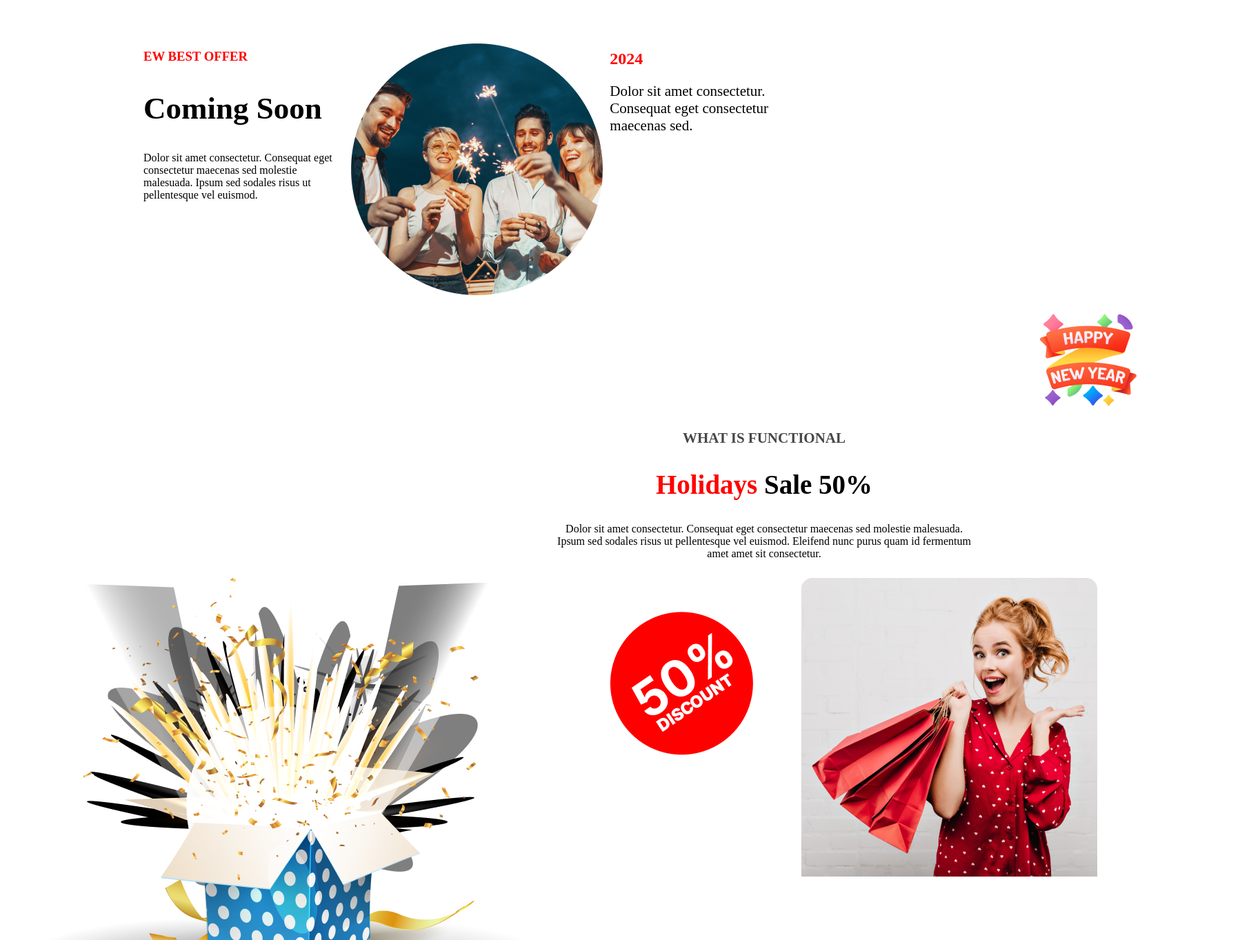
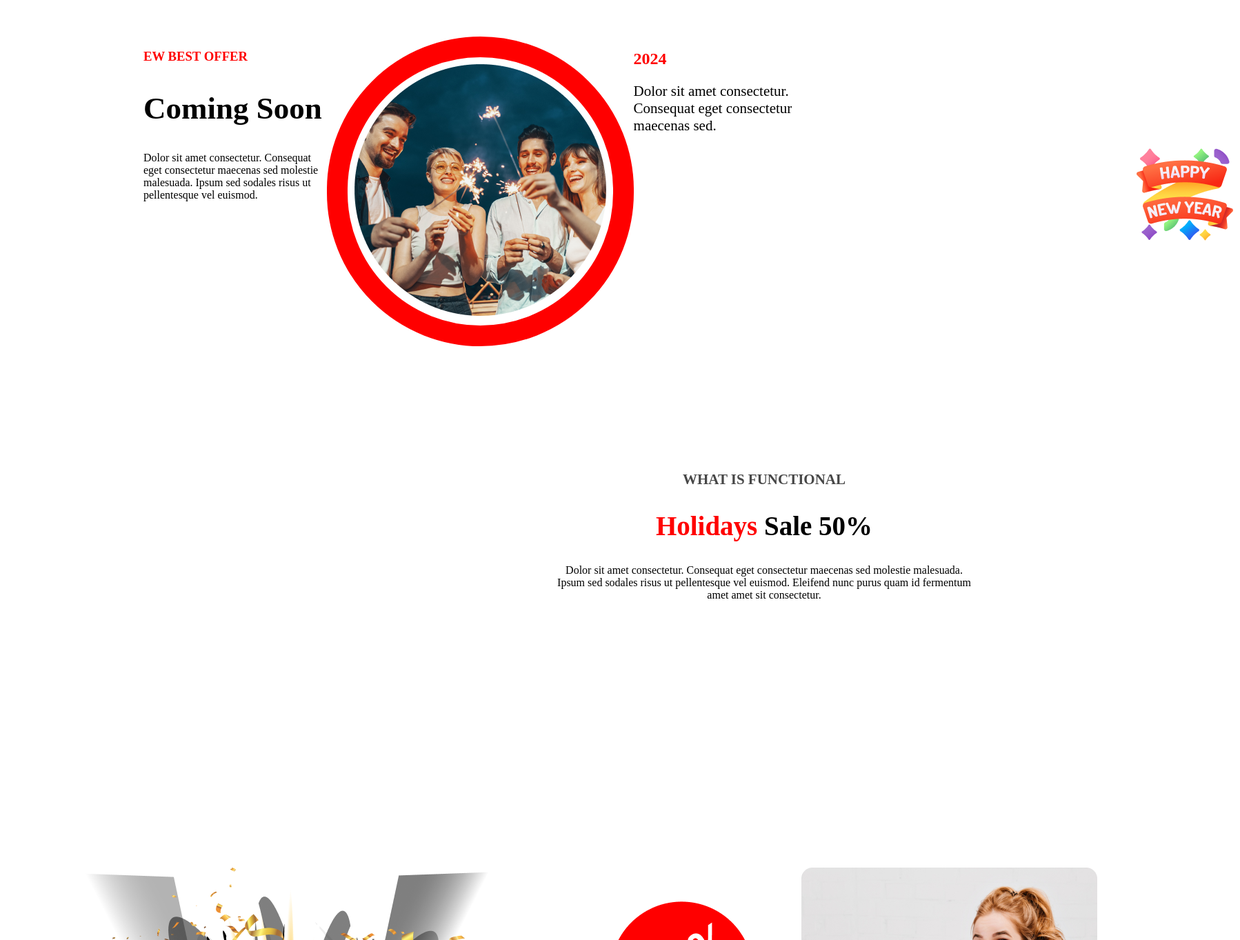
Before and after one commit to shahariar90d/assigment-one, a plain HTML site: page index.html in a window 1280 px wide. Shown: the part 2777-4140 px from the top of the page at 69% size, 1798 px wide, since content can reach past the window. Drawn offline with Linux system fonts and the light colour scheme.

Commit message:
seven commit

```diff
--- a/index.html
+++ b/index.html
@@ -34,6 +34,7 @@
                     <img src="Group 70.png" alt="">
                 </div>
 
+
         </section>
         <div class="awee">
             <h1 class="qwer"> <span>Place</span>: New Park Hotel</h1>
@@ -41,6 +42,7 @@
             <h3 class="qwer"> <span>Time</span>: Evening 7.30 pm to 12.30 am</h3>
             <button class="btt-onew">Join Now</button>
         </div>
+
         <section>
             <div id="maindiv">
             <div id="ahkk">
@@ -80,7 +82,9 @@
             </div>
 
         </div>
+        <div class="mklo">
         <img class="dwevlo" src="Rectangle 2.png" alt="">
+    </div>
         </section>
             <section class="secyoimj">
                     <div class="section-four">
@@ -118,8 +122,10 @@
                     <img src="Group 61.png" alt="">
                     <h1 class="her">Subscribe Newsletter</h1>
                     <p class="zxcc">Dolor sit amet consectetur. Consequat eget consectetur maecenas sed molestie malesuada. Ipsum sed sodales risus ut pellentesque vel euismod. </p>
+
                     <input class="input" type="email" placeholder="User email" name="" id="">
                     <button class="button">Subscrib</button>
+
                 </div>
 
             </section>
@@ -136,12 +142,14 @@
             </div>
 
         </div>
+        <hr>
         <div class="java">
             <img src="Facebook.png" alt="">
             <img src="Linkedin.png" alt="">
             <img src="Instagram.png" alt="">
             <img src="Twitter.png" alt="">
         </div>
+        <hr>
             <div class="your">
                 <h3 class="kana">017, All Rights Reserved</h3>
                 <h2 class="nmk">Unsubscribe</h2>
--- a/styles/style.css
+++ b/styles/style.css
@@ -109,9 +109,11 @@ line-height: 88px;
 }
 .awee{
     text-align: center;
-
+  /* margin: 400px; */
     height: 182px;
-    padding-bottom: 400px;
+    /* padding-bottom: 400px; */
+    /* background-color: #e0d9d9; */
+    padding: 150px;
 
 }
 .qwer{
@@ -165,6 +167,8 @@ span{
     border-radius: 10px;
     border: 0px;
     font-size: 21px;
+
+
 }
 .button{
     background: red;
@@ -172,6 +176,7 @@ span{
     border-radius: 10px;
     border: 0px;
     font-size: 21px;
+    margin-right: 10px;
 }
 .div-number{
     width: 600px;
@@ -270,6 +275,7 @@ img{
     text-align: center;
     width: 600px;
     padding-left: 800px;
+
 }
 #hhh{
     font-size: 21px;
@@ -285,8 +291,37 @@ img{
     display: flex;
     width: 600px;
 
+
 }
 .dwevlo{
     margin-left: 300px;
   padding-bottom: 50px;
 }
+#image{
+   border: 30px solid red;
+   border-radius: 300px;
+}
+#kal{
+    position: relative;
+    bottom: 300px;
+    left: 140px;
+}
+#maindiv{
+    padding-top: 50px;
+    margin-top: 50px;
+}
+.mklo{
+
+    position: absolute;
+    z-index: 1;
+}
+.amnajj{
+
+    position: relative;
+    top: 260px;
+    z-index: 10;
+}
+.twopiv{
+    padding-top: 100px;
+    z-index: 1;
+}
```
